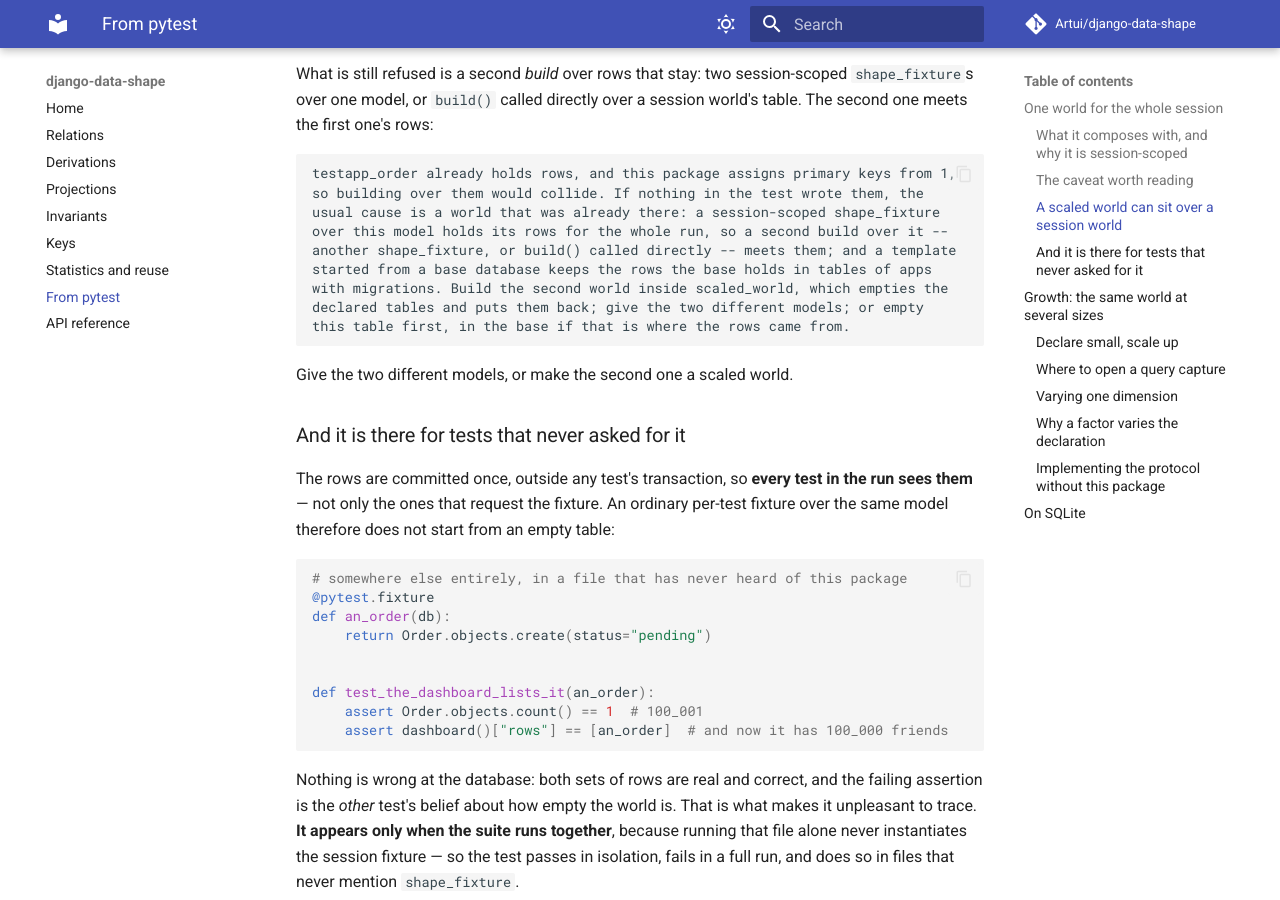
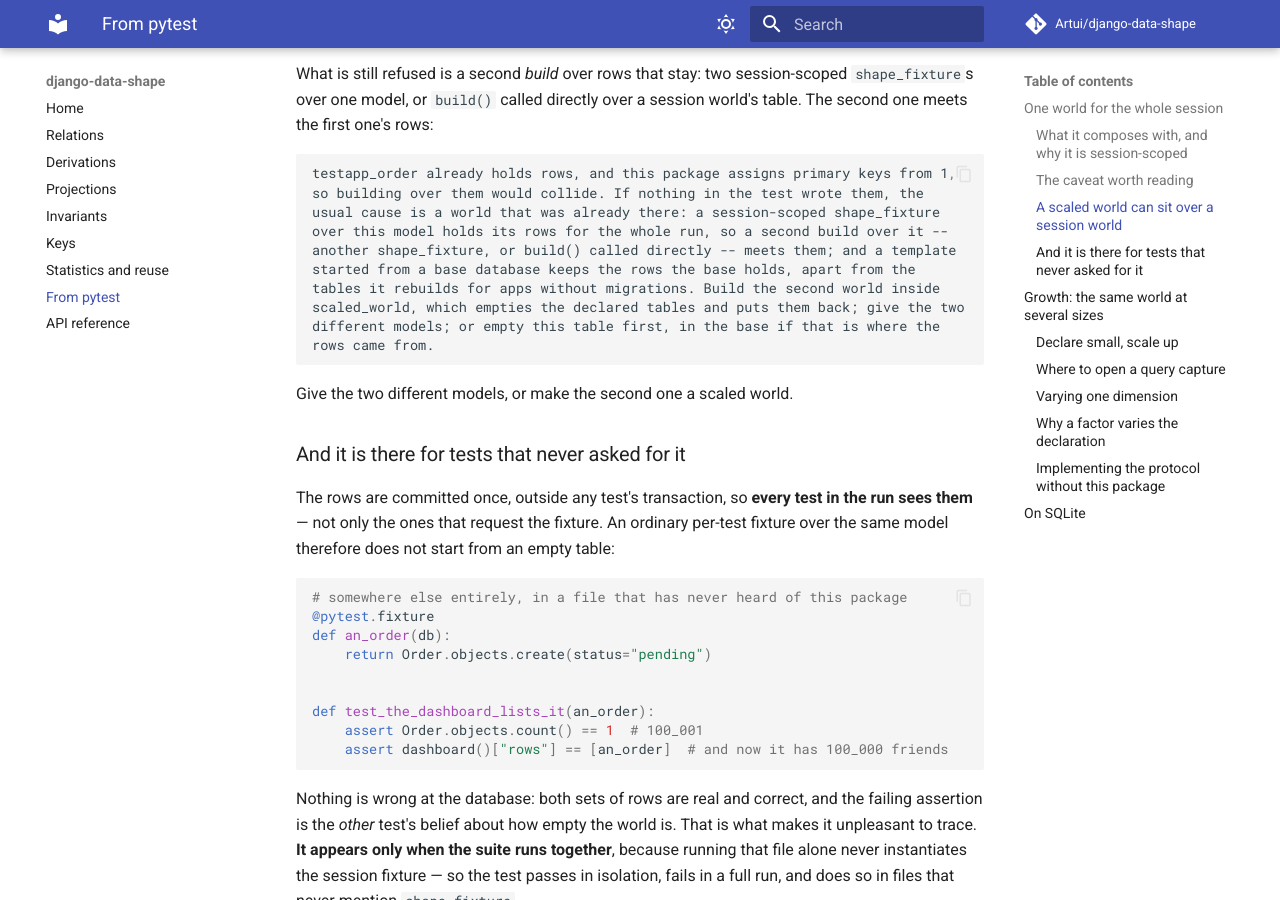
Before and after one commit to Artui/django-data-shape, an MkDocs documentation site: the page built from docs/pytest.md, in a window 1280 px wide and 900 px high, scrolled down 2793 px. Built offline with MkDocs 1.6.1 and Material for MkDocs 9.7.7, drawn with Linux system fonts in a browser that asks for light colours; comment, search, counter and statistics services are not loaded.

Commit message:
Name every row a template from a base keeps in the ShapeNotEmpty message
Unmanaged tables of apps without migrations are carried too, so the
rebuilt tables are the exception rather than the apps with migrations
being the rule.

Co-Authored-By: Claude Opus 5.5 <noreply@anthropic.com>

````diff
--- a/docs/pytest.md
+++ b/docs/pytest.md
@@ -142,10 +142,11 @@ so building over them would collide. If nothing in the test wrote them, the
 usual cause is a world that was already there: a session-scoped shape_fixture
 over this model holds its rows for the whole run, so a second build over it --
 another shape_fixture, or build() called directly -- meets them; and a template
-started from a base database keeps the rows the base holds in tables of apps
-with migrations. Build the second world inside scaled_world, which empties the
-declared tables and puts them back; give the two different models; or empty
-this table first, in the base if that is where the rows came from.
+started from a base database keeps the rows the base holds, apart from the
+tables it rebuilds for apps without migrations. Build the second world inside
+scaled_world, which empties the declared tables and puts them back; give the two
+different models; or empty this table first, in the base if that is where the
+rows came from.
 ```
 
 Give the two different models, or make the second one a scaled world.
````
Also changed, not shown: 2 other files.
